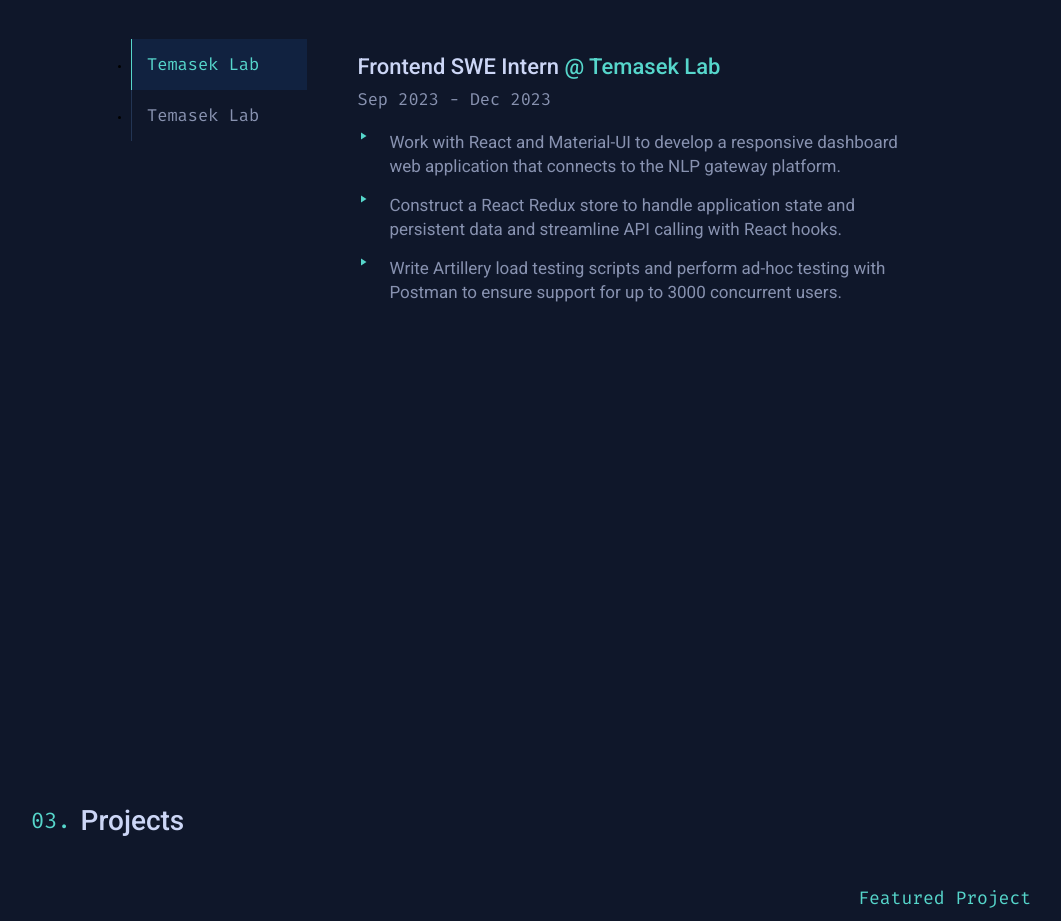
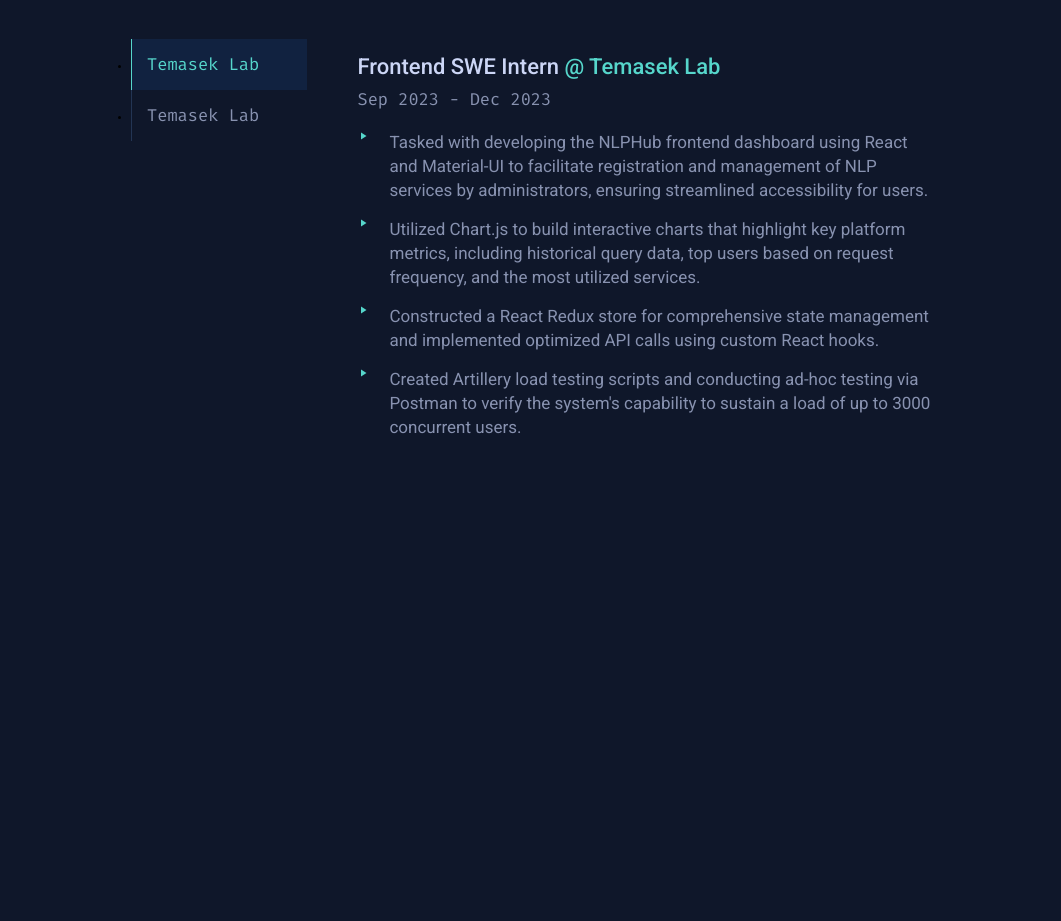
Before and after one commit to Neo-Zenith/personal-website, a React (Vite) app: page / in a window 1280 px wide. Shown: the part 2360-3281 px from the top of the page, without its empty margins (109-1170 px from the left). Built offline with nearby package versions, Linux system fonts and the light colour scheme.

Commit message:
updated profile details

```diff
--- a/src/sections/Experiences.jsx
+++ b/src/sections/Experiences.jsx
@@ -32,9 +32,11 @@
                                         color: "var(--highlight)",
                                     }}
                                 />
-                                Work with React and Material-UI to develop a
-                                responsive dashboard web application that
-                                connects to the NLP gateway platform.
+                                Tasked with developing the NLPHub frontend
+                                dashboard using React and Material-UI to
+                                facilitate registration and management of NLP
+                                services by administrators, ensuring streamlined
+                                accessibility for users.
                             </li>
                             <li>
                                 <PlayArrowIcon
@@ -43,9 +45,11 @@
                                         color: "var(--highlight)",
                                     }}
                                 />
-                                Construct a React Redux store to handle
-                                application state and persistent data and
-                                streamline API calling with React hooks.
+                                Utilized Chart.js to build interactive charts
+                                that highlight key platform metrics, including
+                                historical query data, top users based on
+                                request frequency, and the most utilized
+                                services.
                             </li>
                             <li>
                                 <PlayArrowIcon
@@ -54,9 +58,21 @@
                                         color: "var(--highlight)",
                                     }}
                                 />
-                                Write Artillery load testing scripts and perform
-                                ad-hoc testing with Postman to ensure support
-                                for up to 3000 concurrent users.
+                                Constructed a React Redux store for
+                                comprehensive state management and implemented
+                                optimized API calls using custom React hooks.
+                            </li>
+                            <li>
+                                <PlayArrowIcon
+                                    sx={{
+                                        fontSize: "1.2rem",
+                                        color: "var(--highlight)",
+                                    }}
+                                />
+                                Created Artillery load testing scripts and
+                                conducting ad-hoc testing via Postman to verify
+                                the system's capability to sustain a load of up
+                                to 3000 concurrent users.
                             </li>
                         </ul>
                     </div>
@@ -87,9 +103,10 @@
                                         color: "var(--highlight)",
                                     }}
                                 />
-                                Developed and maintained the codebase for an NLP
-                                gateway platform using TypeScript NestJS and
-                                MongoDB.
+                                Developed and maintained NLPHub, a centralized
+                                gateway for deploying text, video, and
+                                audio-based NLP models, using TypeScript Nest.js
+                                as backend framework and MongoDB as database
                             </li>
                             <li>
                                 <PlayArrowIcon
@@ -98,11 +115,10 @@
                                         color: "var(--highlight)",
                                     }}
                                 />
-                                Accelerated the development process by up to 15%
-                                through the establishment of a CI/CD pipeline
-                                using GitHub Actions that performs automated
-                                testing using Jest and deployment to Azure VM
-                                using Nginx as reverse proxy and load balancer.
+                                Established a streamlined CI/CD pipeline on
+                                GitHub Actions using separate workflow files to
+                                compartmentalize testing, building, and
+                                deployment processes.
                             </li>
                             <li>
                                 <PlayArrowIcon
@@ -111,9 +127,11 @@
                                         color: "var(--highlight)",
                                     }}
                                 />
-                                Explored and implemented microservice
-                                architecture principles while working on the
-                                development of OAuth features.
+                                Implemented Redis caching strategy resulting in
+                                a significant enhancement of system performance,
+                                reducing response times by 45%, optimizing
+                                resource utilization, and improving overall
+                                system responsiveness.
                             </li>
                             <li>
                                 <PlayArrowIcon
@@ -122,9 +140,20 @@
                                         color: "var(--highlight)",
                                     }}
                                 />
-                                Containerized Redis with Docker to improve
-                                system performance by optimizing data caching
-                                and retrieval
+                                Adopted Test Driven Development (TDD) practice
+                                and wrote unit tests using Jest that achieved a
+                                90% test coverage.
+                            </li>
+                            <li>
+                                <PlayArrowIcon
+                                    sx={{
+                                        fontSize: "1.2rem",
+                                        color: "var(--highlight)",
+                                    }}
+                                />
+                                Containerized the system using Docker and
+                                utilized Docker Hub for image registry and
+                                version control.
                             </li>
                         </ul>
                     </div>
```
